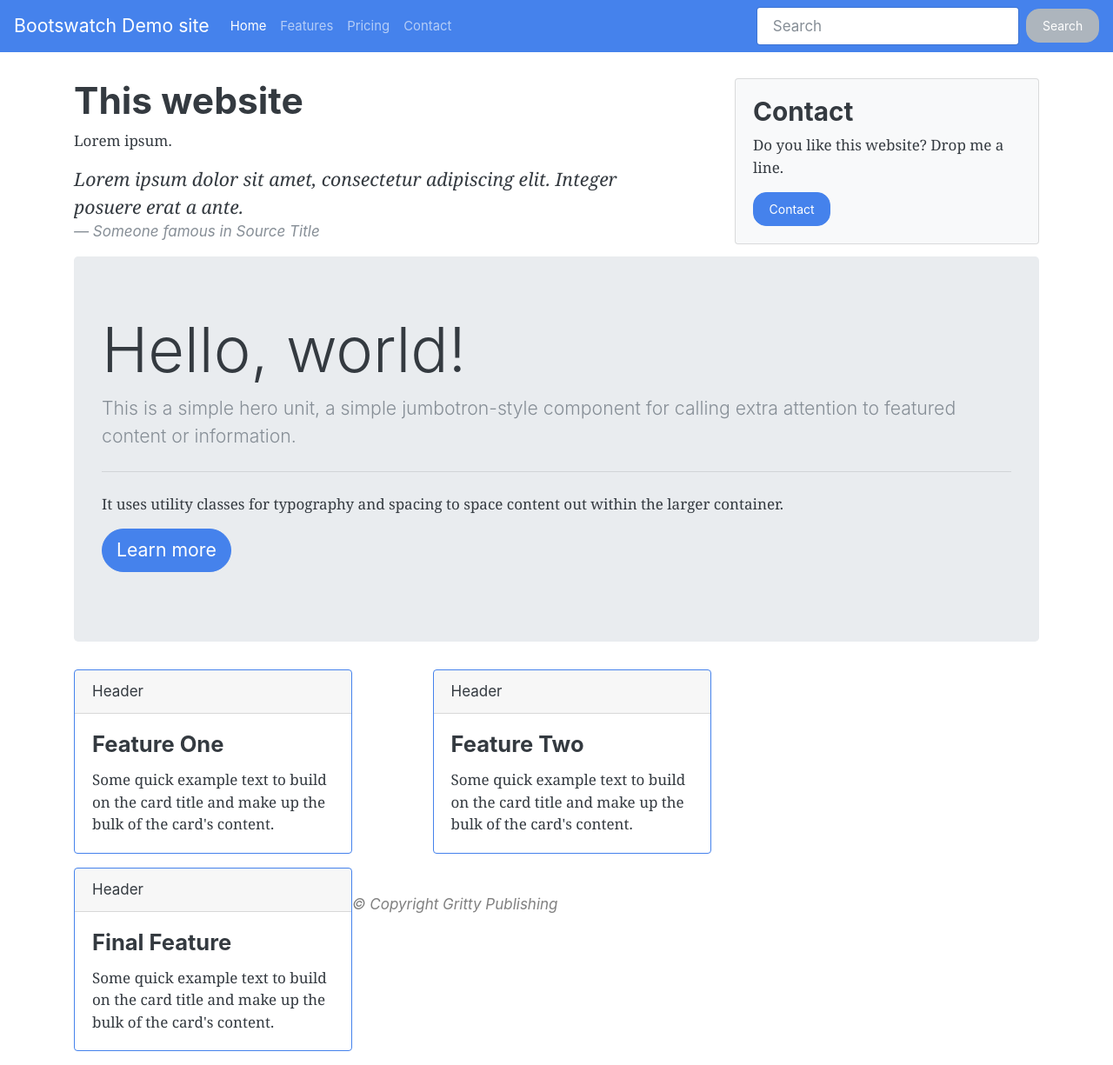
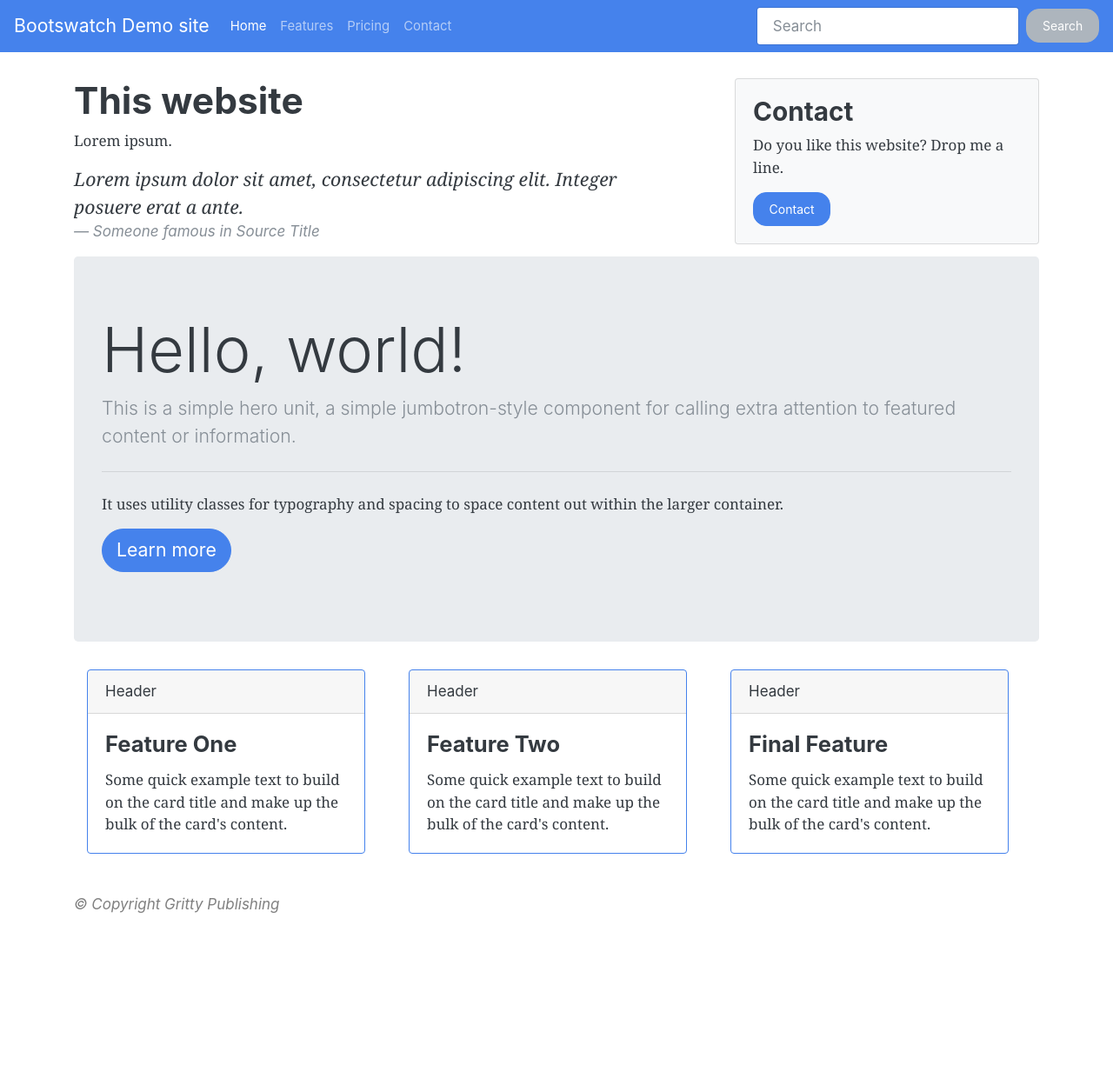
Before and after one commit to Ikass/bootswatch-demo, a Jekyll site: the page built from index.md, in a window 1280 px wide. Shown: the whole page at 87% size. Built offline with Jekyll 4.4.1, drawn with Linux system fonts in a browser that asks for light colours; our own code applies the rules of GitHub Pages for plain Markdown files; after the commit the page ends 1053 px from its top, so only the background shows below that.

Commit message:
Update features.html

```diff
--- a/_includes/features.html
+++ b/_includes/features.html
@@ -1,6 +1,6 @@
 <div class="container">
   <div class="row">
-
+     <div class="col-md-4">
       <div class="card border-primary mb-3" style="max-width: 20rem;">
         <div class="card-header">Header</div>
         <div class="card-body">
@@ -8,9 +8,9 @@
           <p class="card-text">Some quick example text to build on the card title and make up the bulk of the card's content.</p>
         </div>
       </div>
+    </div>
 
-          <div class="col-md-1"></div>
-
+     <div class="col-md-4">
        <div class="card border-primary mb-3" style="max-width: 20rem;">
         <div class="card-header">Header</div>
         <div class="card-body">
@@ -18,9 +18,9 @@
           <p class="card-text">Some quick example text to build on the card title and make up the bulk of the card's content.</p>
         </div>
       </div>
+    </div>
 
-          <div class="col-md-1"></div>
-
+     <div class="col-md-4">
        <div class="card border-primary mb-3" style="max-width: 20rem;">
         <div class="card-header">Header</div>
         <div class="card-body">
@@ -28,3 +28,4 @@
           <p class="card-text">Some quick example text to build on the card title and make up the bulk of the card's content.</p>
         </div>
       </div>
+    </div>
```
